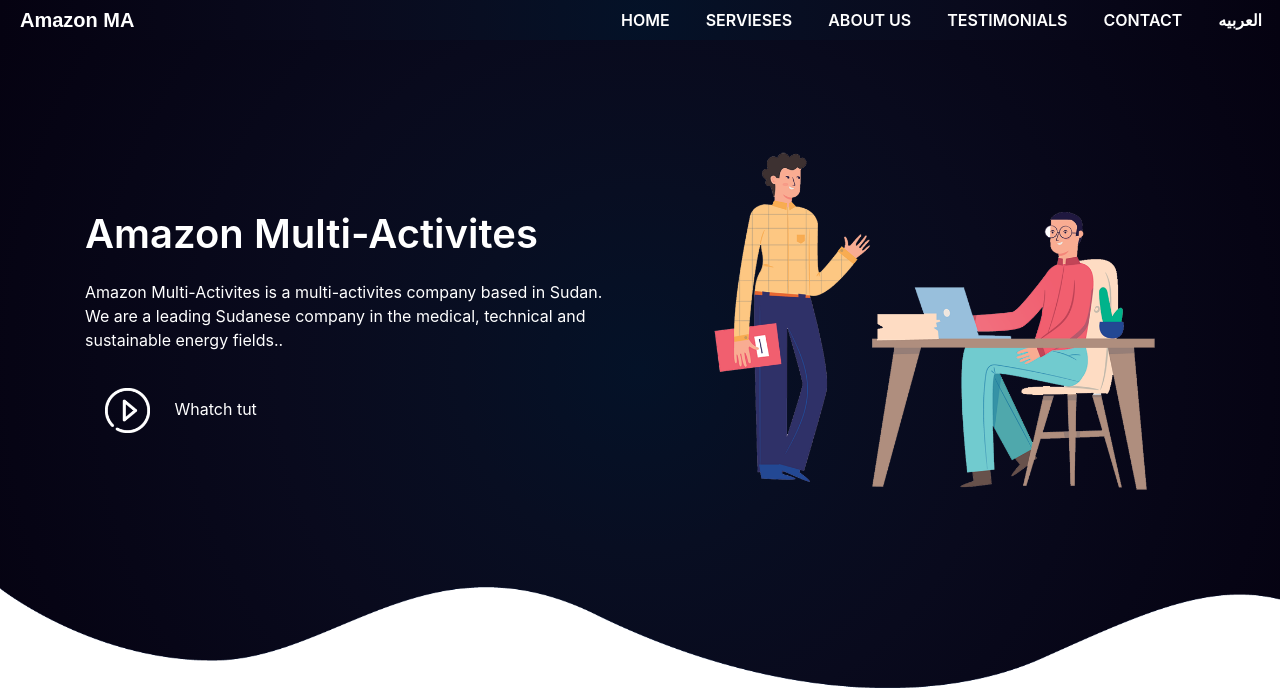
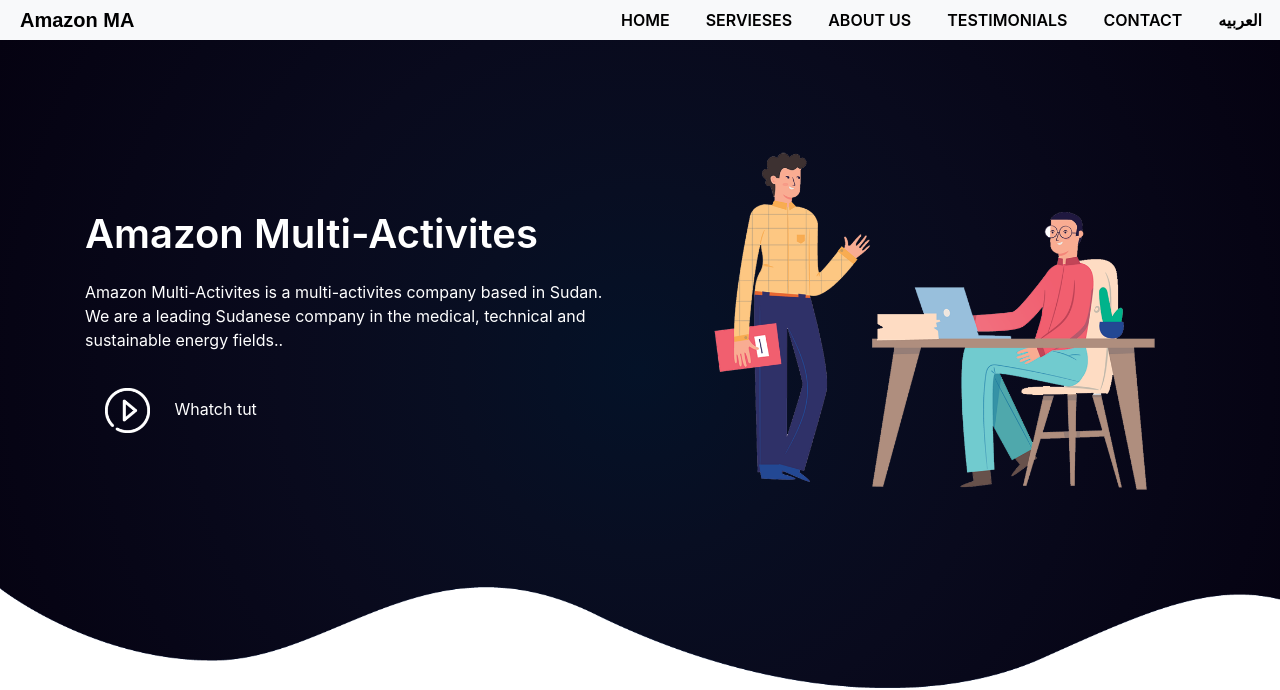
Before and after one commit to awadalkreem/amazon, a plain HTML site: page index.html in a window 1280 px wide. Shown: the top 690 px of the page. Drawn offline with nearby package versions, Linux system fonts and the light colour scheme.

Commit message:
Add files via upload

```diff
--- a/AR style.css
+++ b/AR style.css
@@ -11,12 +11,12 @@ body{
     z-index: 10;
 }
 .navbar{
-    background-image: radial-gradient(circle, #041228, #080e22, #090a1d, #070617, #050211);
+    background-image: #fff;
     padding: 0 !important;
 }
 .navbar-brand{
     font-family: Arial, Helvetica, sans-serif;
-    color:#fff !important;
+    color:#000 !important;
     height: 40px;
     padding-left: 20px;
     font-weight: 700;
@@ -25,7 +25,7 @@ body{
     padding: 0 10px;
 }
 .navbar-nav li a{
-    color: #fff !important;
+    color: #000 !important;
     font-weight: 600;
     float: right;
     text-align: left;
--- a/style.css
+++ b/style.css
@@ -11,12 +11,12 @@ body{
     z-index: 10;
 }
 .navbar{
-    background-image: radial-gradient(circle, #041228, #080e22, #090a1d, #070617, #050211);
+    background-image: #fff;
     padding: 0 !important;
 }
 .navbar-brand{
     font-family: Arial, Helvetica, sans-serif;
-    color:#fff !important;
+    color:#000 !important;
     height: 40px;
     padding-left: 20px;
     font-weight: 700;
@@ -25,13 +25,13 @@ body{
     padding: 0 10px;
 }
 .navbar-nav li a{
-    color: #fff !important;
+    color: #000 !important;
     font-weight: 600;
     float: right;
     text-align: left;
 }
 .fa-bars{
-    color: #fff;
+    color: #fff !important;
     font-size: 80px !important;
 }
 .navbar-toggler{
```
